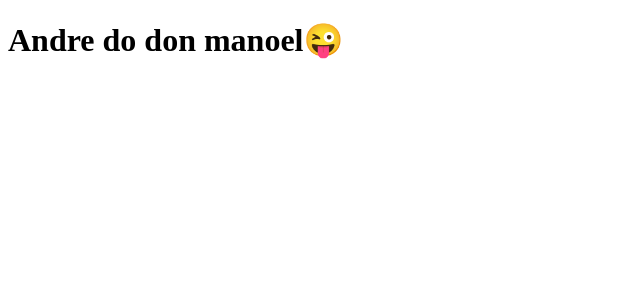
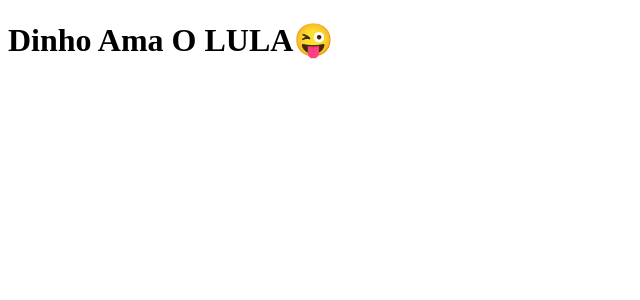
Before and after one commit to devnilsoncruz/CloneTabNews, a Next.js app: page / in a window 1280 px wide. Shown: the top 300 px of the page, without its empty margins (0-640 px from the left). Built offline with nearby package versions, Linux system fonts and the light colour scheme.

Commit message:
add page web text

```diff
--- a/pages/index.js
+++ b/pages/index.js
@@ -1,5 +1,5 @@
 function Home() {
-  return <h1> Andre do don manoel😜</h1>;
+  return <h1> Dinho Ama O LULA😜</h1>;
 }
 
 export default Home;
```
